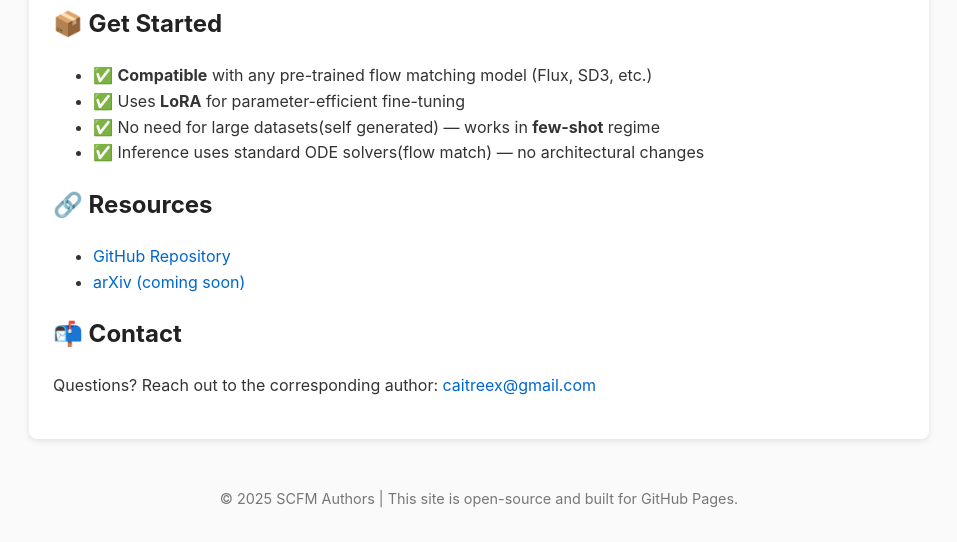
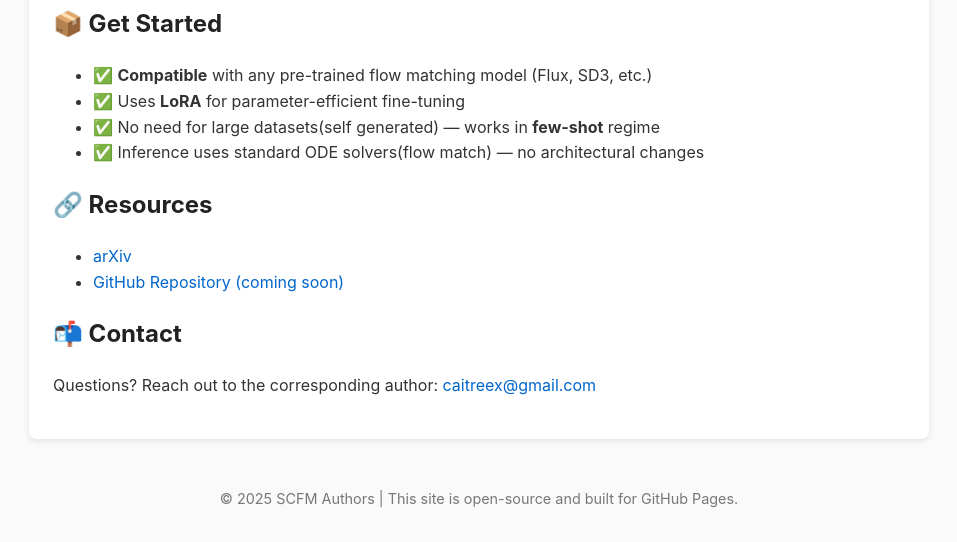
Before and after one commit to shortcutfm/shortcutfm.github.io, a plain HTML site: page index.html in a window 1280 px wide. Shown: the part 1783-2325 px from the top of the page, without its empty margins (161-1118 px from the left). Drawn offline with Linux system fonts and the light colour scheme.

Commit message:
update arxiv

```diff
--- a/index.html
+++ b/index.html
@@ -73,8 +73,8 @@
       Xu Cai<sup>∗†</sup>, Yang Wu<sup>‡</sup>, Qianli Chen<sup>∗</sup>, Haoran Wu<sup>∗</sup>, Lichuan Xiang<sup>§</sup>, Hongkai Wen<sup>§</sup>
     </p>
     <p>
-      <strong>NeurIPS 2025</strong> | <a href="https://arxiv.org/abs/2504.xxxxx">arXiv</a> |
-      <a href="https://github.com/shortcutfm/scfm">Code</a> |
+      <strong>NeurIPS 2025</strong> | <a href="https://arxiv.org/pdf/2510.17858">arXiv</a> |
+      <a href="https://github.com/shortcutfm/scfm">Code (Coming Soon)</a> |
 
     </p>
 
@@ -152,8 +152,9 @@
 
     <h2>🔗 Resources</h2>
     <ul>
-      <li><a href="https://github.com/shortcutfm/scfm">GitHub Repository</a></li>
-      <li><a href="https://arxiv.org/abs/2504.xxxxx">arXiv (coming soon)</a></li>
+      <li><a href="https://arxiv.org/pdf/2510.17858">arXiv</a></li>
+      <li><a href="https://github.com/shortcutfm/scfm">GitHub Repository (coming soon)</a></li>
+
     </ul>
 
     <h2>📬 Contact</h2>
```
